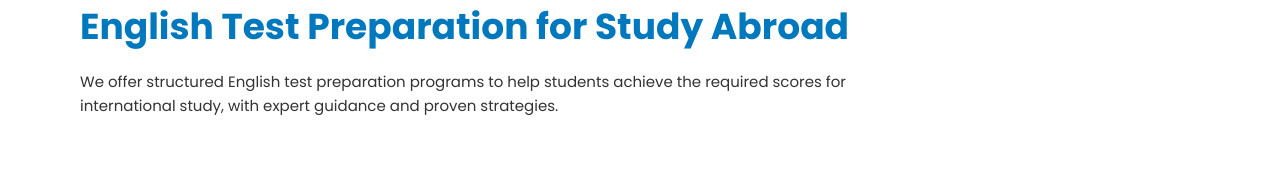
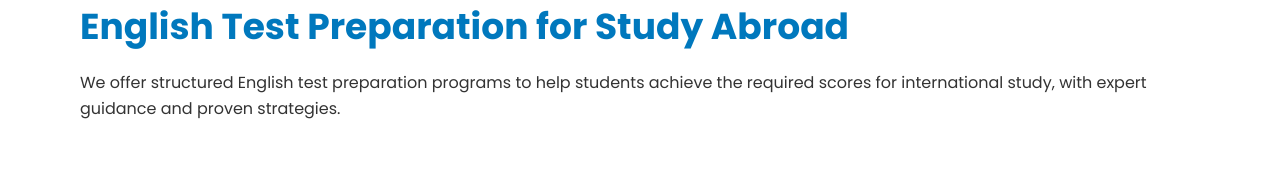
Before and after one commit to Kyani7/personal-backend, a React (Vite) app: page /courses in a window 1280 px wide. Shown: the part 460-632 px from the top of the page. Built offline with nearby package versions, Linux system fonts and the light colour scheme.

Commit message:
Adjust text size in English Testing section

```diff
--- a/src/components/CoursesIntro.tsx
+++ b/src/components/CoursesIntro.tsx
@@ -12,7 +12,7 @@ export default function CoursesIntro() {
         English Test Preparation for Study Abroad
       </h2>
 
-      <p className="max-w-3xl text-[15px] leading-relaxed text-brand-text">
+      <p className="max-w-7xl text-[16px] leading-relaxed text-brand-text">
         We offer structured English test preparation programs to help students
         achieve the required scores for international study, with expert
         guidance and proven strategies.
```
